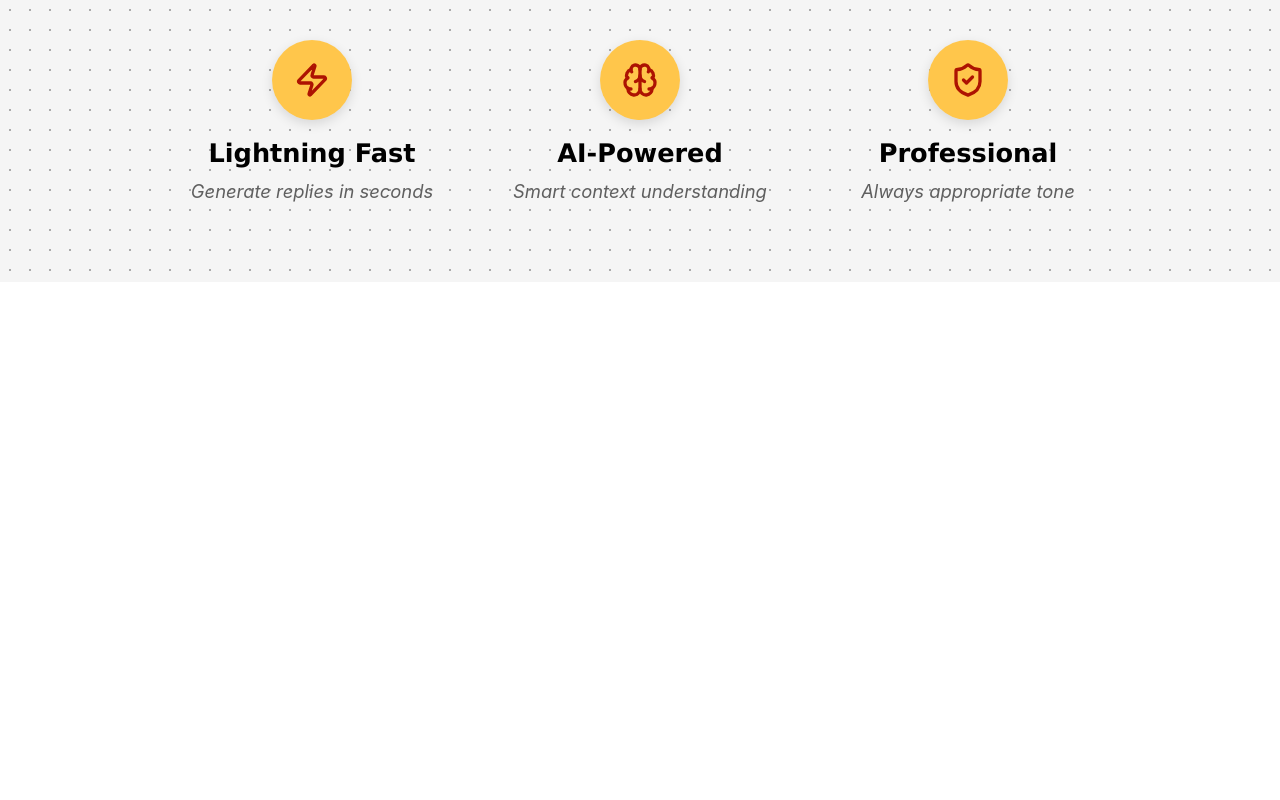
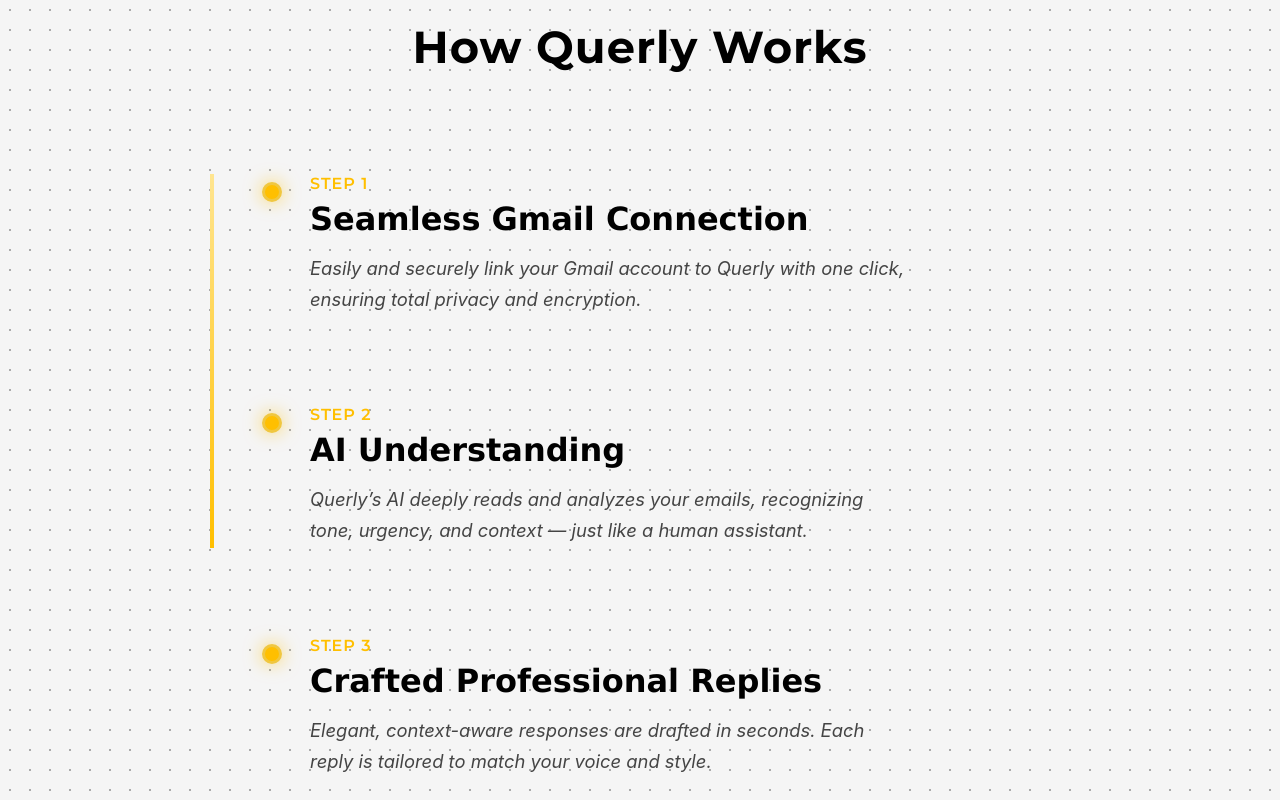
Before and after one commit to soumyatiw/Querly, a Next.js app in the folder frontend/: page / in a window 1280 px wide. Shown: the part 840-1640 px from the top of the page. Before the commit the page ends 1122 px from the top, so only its background shows below. Built offline with nearby package versions, Linux system fonts and the light colour scheme.

Commit message:
Features Section Added

```diff
--- a/frontend/app/page.js
+++ b/frontend/app/page.js
@@ -3,6 +3,7 @@
 import React from 'react';
 import HeroSection from '@/components/HeroSection';
 import FeatureSection from '@/components/FeatureSection';
+import HowItWorks from '@/components/HowItWorks';
 import styles from "./page.module.css";
 
 //
@@ -11,8 +12,9 @@
   return (
     <div className={styles.container}>
       <Navbar />
-      <HeroSection/>
-      <FeatureSection/>
+      <HeroSection />
+      <HowItWorks />
+      <FeatureSection />
     </div>
   );
 }
--- a/frontend/components/FeatureSection.module.css
+++ b/frontend/components/FeatureSection.module.css
@@ -3,20 +3,36 @@
     justify-content: center;
     align-items: flex-start;
     gap: 3rem;
-    margin-top: 60px;
     flex-wrap: wrap;
-    padding: 20px;
     padding-bottom: 80px;
     animation: fadeInUp 1s ease-out 2s forwards;
     opacity: 0;
 }
 
-/* Feature Card */
 .card {
     text-align: center;
-    max-width: 280px;
-    flex: 1 1 250px;
+    height: 280px;
+    width: 320px;
+    display: flex;
+    flex-direction: column;
+    align-items: center;
+    justify-content: center;
+    padding: 25px 20px;
+    border-radius: 16px;
+    background: rgba(255, 255, 255, 0.7);
+    backdrop-filter: blur(6px);
+    -webkit-backdrop-filter: blur(6px);
+    border: 1px solid rgba(255, 255, 255, 0.4);
+    transition: transform 0.3s ease, box-shadow 0.3s ease;
+    box-shadow: 0 6px 16px rgba(0, 0, 0, 0.08);
 }
+
+.card:hover {
+    transform: translateY(-10px) scale(1.02);
+    box-shadow: 0 10px 25px rgba(41, 41, 102, 0.2);
+    border: 1px solid rgba(255, 191, 0, 0.6);
+}
+
 
 /* Circle Icon */
 .iconCircle {
@@ -38,7 +54,7 @@
 
 /* Title */
 .card h3 {
-    font-size: 1.6rem;
+    font-size: 1.3rem;
     font-weight: 600;
     color: #000;
     margin: 12px 0 12px;
--- /dev/null
+++ b/frontend/components/HowItWorks.js
@@ -0,0 +1,81 @@
+"use client";
+import React, { useEffect, useRef, useState } from "react";
+import styles from "./HowItWorks.module.css";
+
+const steps = [
+  {
+    step: "Step 1",
+    title: "Seamless Gmail Connection",
+    text: "Easily and securely link your Gmail account to Querly with one click, ensuring total privacy and encryption.",
+  },
+  {
+    step: "Step 2",
+    title: "AI Understanding",
+    text: "Querly’s AI deeply reads and analyzes your emails, recognizing tone, urgency, and context — just like a human assistant.",
+  },
+  {
+    step: "Step 3",
+    title: "Crafted Professional Replies",
+    text: "Elegant, context-aware responses are drafted in seconds. Each reply is tailored to match your voice and style.",
+  },
+  {
+    step: "Step 4",
+    title: "Review & Send Instantly",
+    text: "Simply review the AI-suggested reply and hit send. Your inbox becomes effortless, efficient, and stress-free.",
+  },
+];
+
+export default function HowItWorks() {
+  const timelineRef = useRef(null);
+  const [lineHeight, setLineHeight] = useState(0);
+
+  useEffect(() => {
+    const handleScroll = () => {
+      if (!timelineRef.current) return;
+
+      const rect = timelineRef.current.getBoundingClientRect();
+      const windowHeight = window.innerHeight;
+
+      // take center of the screen as reference
+      const center = windowHeight / 1.7;
+      const start = rect.top;
+      const end = rect.bottom;
+
+      if (center < start) {
+        setLineHeight(0);
+      } else if (center > end) {
+        setLineHeight(100);
+      } else {
+        const progress = ((center - start) / (end - start)) * 100;
+        setLineHeight(progress);
+      }
+    };
+
+    window.addEventListener("scroll", handleScroll);
+    handleScroll();
+
+    return () => window.removeEventListener("scroll", handleScroll);
+  }, []);
+
+  return (
+    <section className={styles.timelineSection}>
+      <h2 className={styles.sectionTitle}>How Querly Works</h2>
+      <div
+        ref={timelineRef}
+        className={styles.timeline}
+        style={{ ["--line-progress"]: `${lineHeight}%` }}
+      >
+        {steps.map((step, index) => (
+          <div key={index} className={styles.timelineItem}>
+            <div className={styles.point}></div>
+            <div className={styles.content}>
+              <h4 className={styles.step}>{step.step}</h4>
+              <h3 className={styles.title}>{step.title}</h3>
+              <p className={styles.text}>{step.text}</p>
+            </div>
+          </div>
+        ))}
+      </div>
+    </section>
+  );
+}
--- /dev/null
+++ b/frontend/components/HowItWorks.module.css
@@ -0,0 +1,101 @@
+.timelineSection {
+  padding: 60px 40px;
+}
+
+.sectionTitle {
+  text-align: center;
+  font-size: 2.8rem;
+  font-family: "Montserrat", serif;
+  margin-bottom: 100px;
+  color: #000;
+  letter-spacing: 1px;
+}
+
+/* Timeline container */
+.timeline {
+  position: relative;
+  margin: 0 auto;
+  padding-left: 60px;
+  max-width: 900px;
+}
+
+/* Golden Line */
+.timeline::before {
+  content: "";
+  position: absolute;
+  top: 0;
+  left: 20px;
+  width: 4px;
+  height: var(--line-progress, 0%);
+  background: linear-gradient(to bottom, #ffe590, #ffbf00);
+  transition: height 0.2s ease-out;
+}
+
+/* Timeline Item */
+.timelineItem {
+  position: relative;
+  margin-bottom: 90px;
+  display: flex;
+  align-items: flex-start;
+  gap: 30px;
+}
+
+/* Golden Point */
+.point {
+  position: absolute;
+  left: 12px;
+  top: 8px;
+  width: 20px;
+  height: 20px;
+  border-radius: 50%;
+  background: #ffbf00;
+  border: 3px solid #f0c740;
+  box-shadow: 0 0 18px rgba(255, 191, 0, 0.6);
+}
+
+/* Content aligned right */
+.content {
+  margin-left: 60px;
+  max-width: 700px;
+  animation: fadeInUp 1.2s ease both;
+}
+
+.step {
+  font-size: 1rem;
+  color: #ffbf00;
+  font-weight: 600;
+  text-transform: uppercase;
+  font-family: "Montserrat", sans-serif;
+  letter-spacing: 1px;
+  margin-bottom: 6px;
+}
+
+.title {
+  font-size: 2rem;
+  font-family: Geneva, serif;
+  font-weight: 700;
+  color: #000;
+  margin-bottom: 12px;
+  line-height: 1.3;
+}
+
+.text {
+  font-size: 1.15rem;
+  font-family: "Inter", sans-serif;
+  font-style: italic;
+  color: #444;
+  line-height: 1.7;
+  max-width: 600px;
+}
+
+/* Animation */
+@keyframes fadeInUp {
+  0% {
+    opacity: 0;
+    transform: translateY(20px);
+  }
+  100% {
+    opacity: 1;
+    transform: translateY(0);
+  }
+}
--- a/frontend/components/Navbar.module.css
+++ b/frontend/components/Navbar.module.css
@@ -5,13 +5,10 @@
     padding: 20px 50px;
     background: white;
     position: fixed;
-    /* keeps it stuck at the top */
     top: 0;
     width: 100%;
     z-index: 100000;
-    /* ensures it stays above other elements */
     box-shadow: 0 2px 5px rgba(0, 0, 0, 0.1);
-    /* subtle shadow */
 }
 
 .left {
@@ -20,12 +17,10 @@
 }
 
 .brand {
-    font-family: 'Pacifico', cursive;
     font-size: 24px;
-    font-weight: bold;
+    font-weight: 550;
     margin-left: 10px;
     color: #000;
-    /* black */
 }
 
 .right button {
@@ -50,7 +45,7 @@
 .btnPrimary {
     padding: 8px 16px;
     border: none;
-    background: #ffbf00;
+    background: #ffc64bff;
     color: #000;
     cursor: pointer;
     border-radius: 5px;
@@ -58,58 +53,5 @@
 }
 
 .btnPrimary:hover {
-    background: #e6c200;
+    background: rgb(247, 176, 22);
 }
-
-
-.left {
-    display: flex;
-    align-items: center;
-}
-
-.brand {
-    font-size: 24px;
-    font-weight: bold;
-    margin-left: 10px;
-    color: #000;
-    /* black */
-}
-
-.right button {
-    margin-left: 15px;
-}
-
-.btn {
-    padding: 8px 16px;
-    border: 1px solid #000;
-    /* black */
-    background: white;
-    color: #000;
-    /* black */
-    cursor: pointer;
-    border-radius: 5px;
-    transition: all 0.3s ease;
-}
-
-.btn:hover {
-    background: #000;
-    /* black background on hover */
-    color: white;
-    /* white text */
-}
-
-.btnPrimary {
-    padding: 8px 16px;
-    border: none;
-    background: gold;
-    color: #000;
-    /* black text on gold */
-    cursor: pointer;
-    border-radius: 5px;
-    transition: all 0.3s ease;
-}
-
-.btnPrimary:hover {
-    background: #e6c200;
-    /* darker gold on hover */
-}
```
